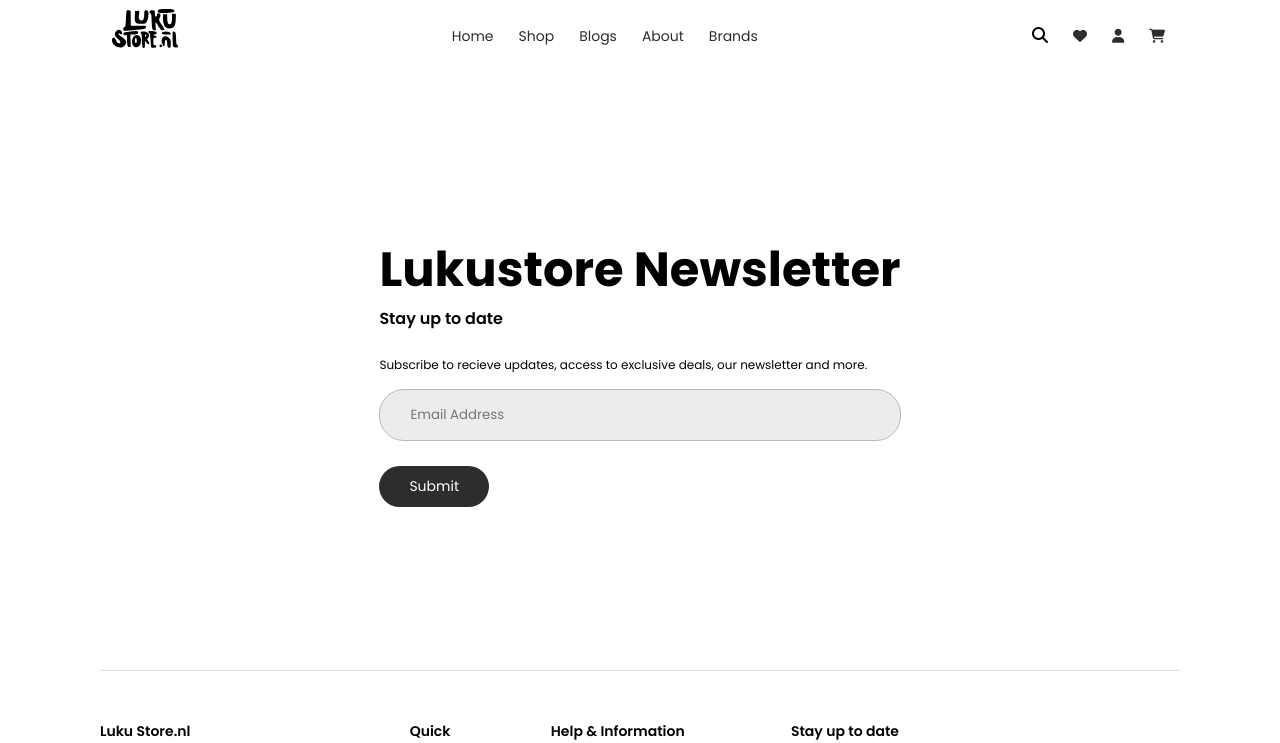
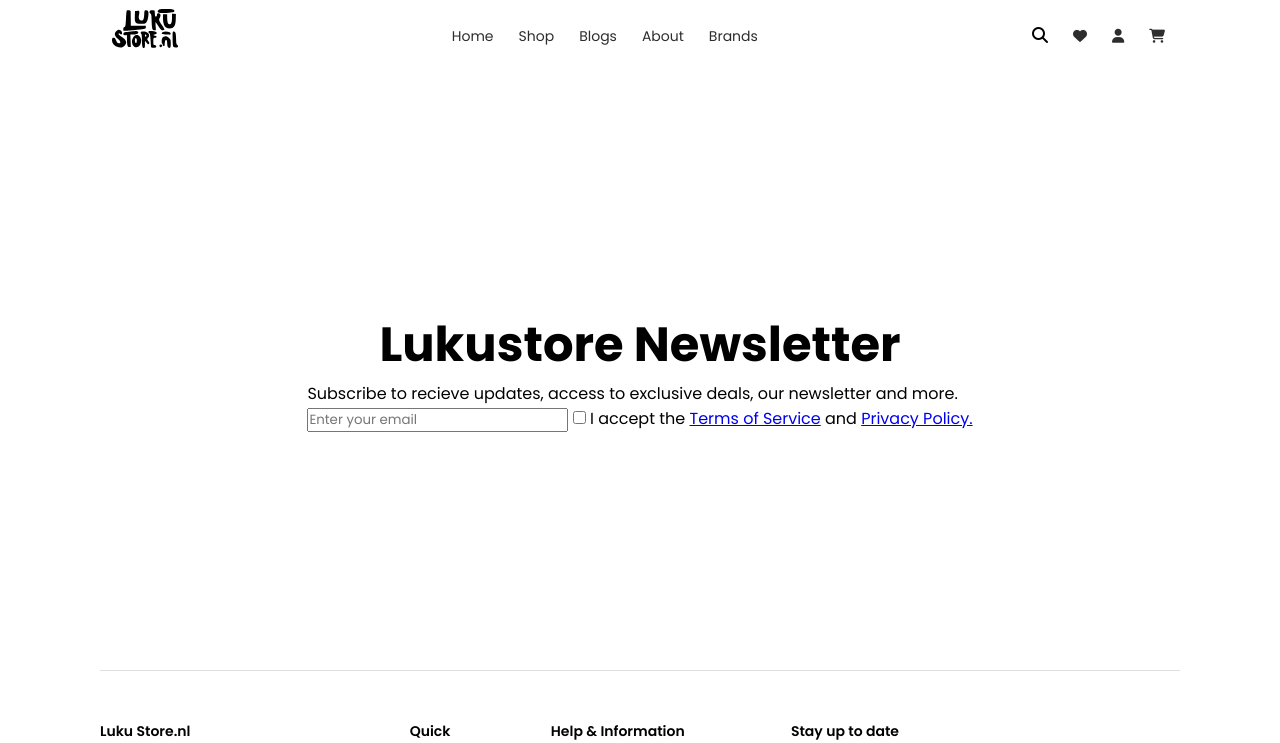
Before and after one commit to araptala/luku-store.nl, a Django app: page /newsletter/ in a window 1280 px wide. Shown: the top 743 px of the page. Run offline with Django 4.2, Linux system fonts and the light colour scheme; some libraries are stand-ins or nearby versions; some web fonts are replaced.

Commit message:
Update newsletter.html

```diff
--- a/myapp/templates/newsletter.html
+++ b/myapp/templates/newsletter.html
@@ -2,24 +2,32 @@
 
 <section class="newsletter-page">
   <form id="newsletter" method="POST">
+    {% csrf_token %}
     <h1>Lukustore Newsletter</h1>
-
-    <div class="newsletter">
-      <span class="footer-title">Stay up to date</span>
     <p>
       Subscribe to recieve updates, access to exclusive deals, our newsletter
       and more.
     </p>
+    <p>{{message}}</p>
     <input
-        id="newsletter-input"
+      id="newsletter-email"
       class="newsletter-input"
       type="email"
-        placeholder="Email Address"
+      name="email"
+      placeholder="Enter your email"
+      required
     />
-      <button style="margin-top: 25px" class="btn-secondary" type="submit">
-        Submit
-      </button>
-    </div>
+    <span
+      ><input
+        type="checkbox"
+        id="myCheck"
+        onclick="myFunctionHere()"
+        required
+        class="newsletter-checkbox"
+      />
+      I accept the <a href="/help/#termsOfService">Terms of Service</a> and
+      <a href="/help/#privacyPolicy">Privacy Policy.</a>
+    </span>
   </form>
 </section>
 {% endblock %}
```
Lines whose indentation alone changed are shown as unchanged.
